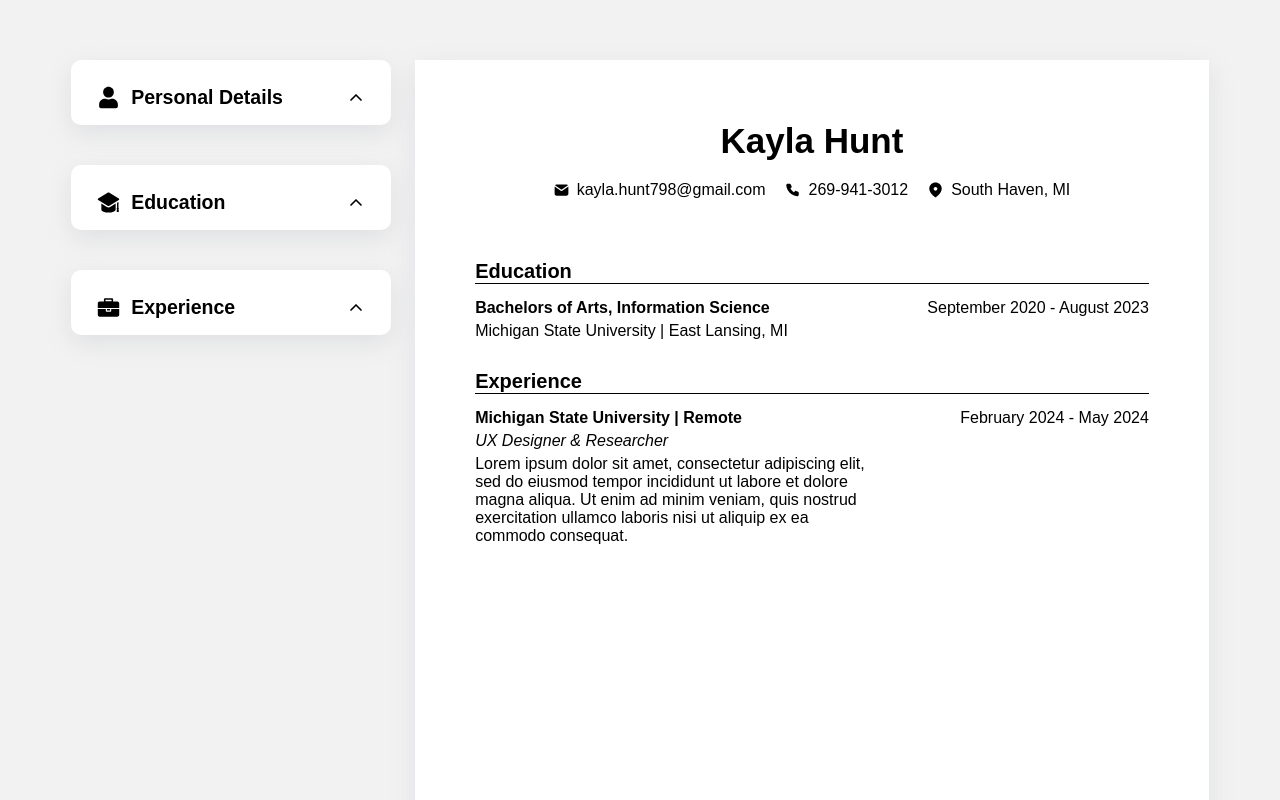
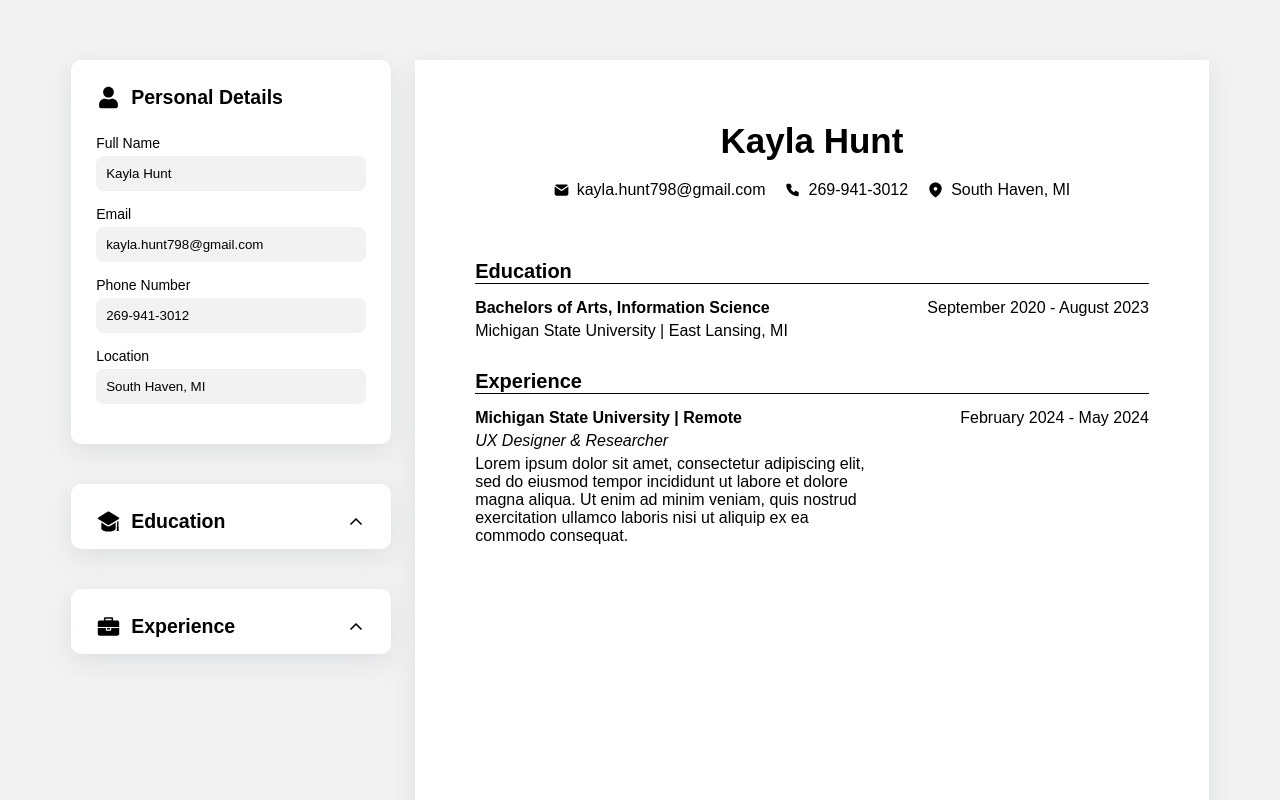
Before and after one commit to huntkay1/cv-builder-app, a React (Vite) app: page / in a window 1280 px wide. Shown: the top 800 px of the page. Built offline with nearby package versions, Linux system fonts and the light colour scheme; a web font is replaced by a local one.

Commit message:
Remove PersonalInfo expand toggle

```diff
--- a/src/components/PersonalInfo.jsx
+++ b/src/components/PersonalInfo.jsx
@@ -1,16 +1,7 @@
-import { useState } from 'react'
-import downIcon from '../assets/down.svg'
-import upIcon from '../assets/up.svg'
 import personalIcon from '../assets/personal.svg'
 
 
 function PersonalInfo({ handleFormDataUpdate, formData }) {
-    const [isExpanded, setIsExpanded] = useState(false);
-
-
-    function toggleExpand() {
-        setIsExpanded(!isExpanded);
-    };
 
     return(
         <div className='form-container' id='personalInfo'>
@@ -19,9 +10,8 @@ function PersonalInfo({ handleFormDataUpdate, formData }) {
                     <img src={personalIcon}></img>
                     <h2 className='form-title'>Personal Details</h2>
                 </div>
-                <img className='expand-toggle' onClick={toggleExpand} src={isExpanded ? downIcon : upIcon}/>
             </div>
-            <form className={isExpanded ? '' : 'collapsed'}>
+            <form >
                 <div className='input-container'>
                     <label htmlFor='name'>Full Name</label>
                     <input type='text' name='name' id='name' value={formData.name} onChange={handleFormDataUpdate}></input>
```
